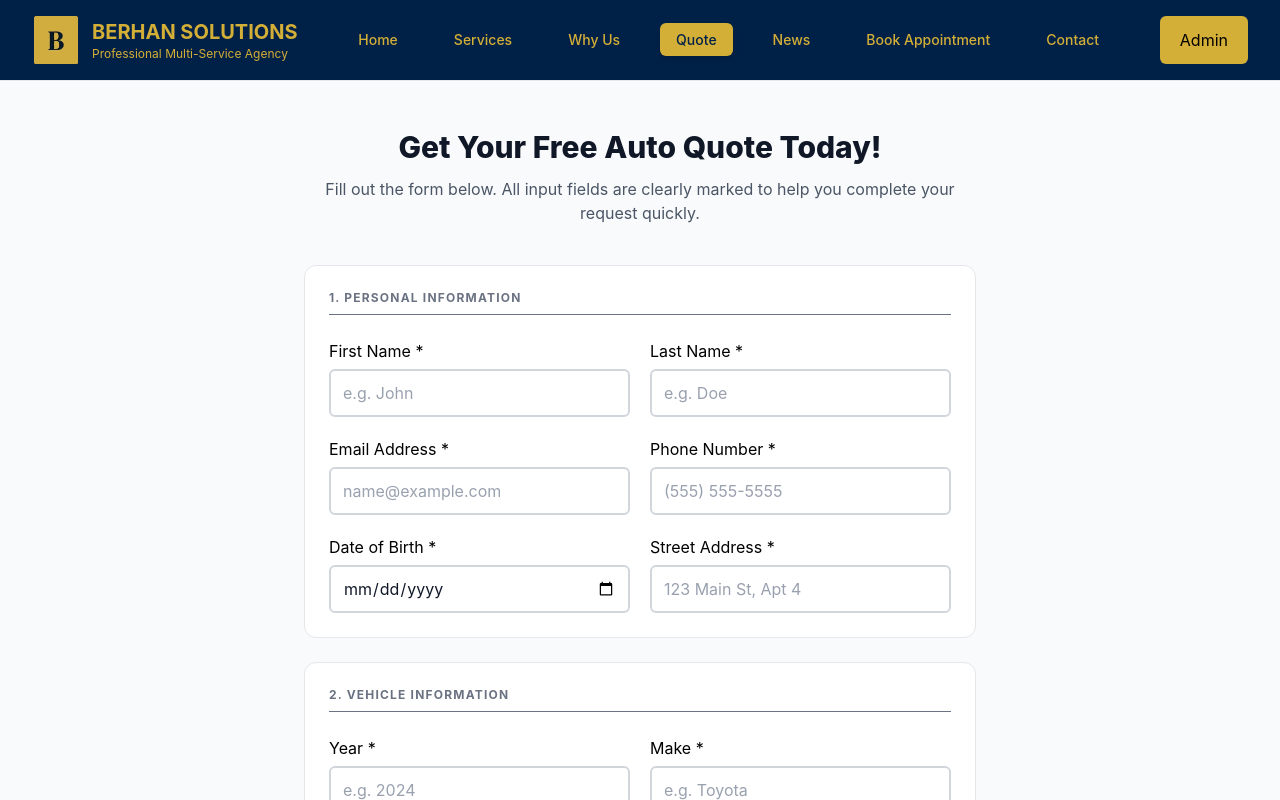
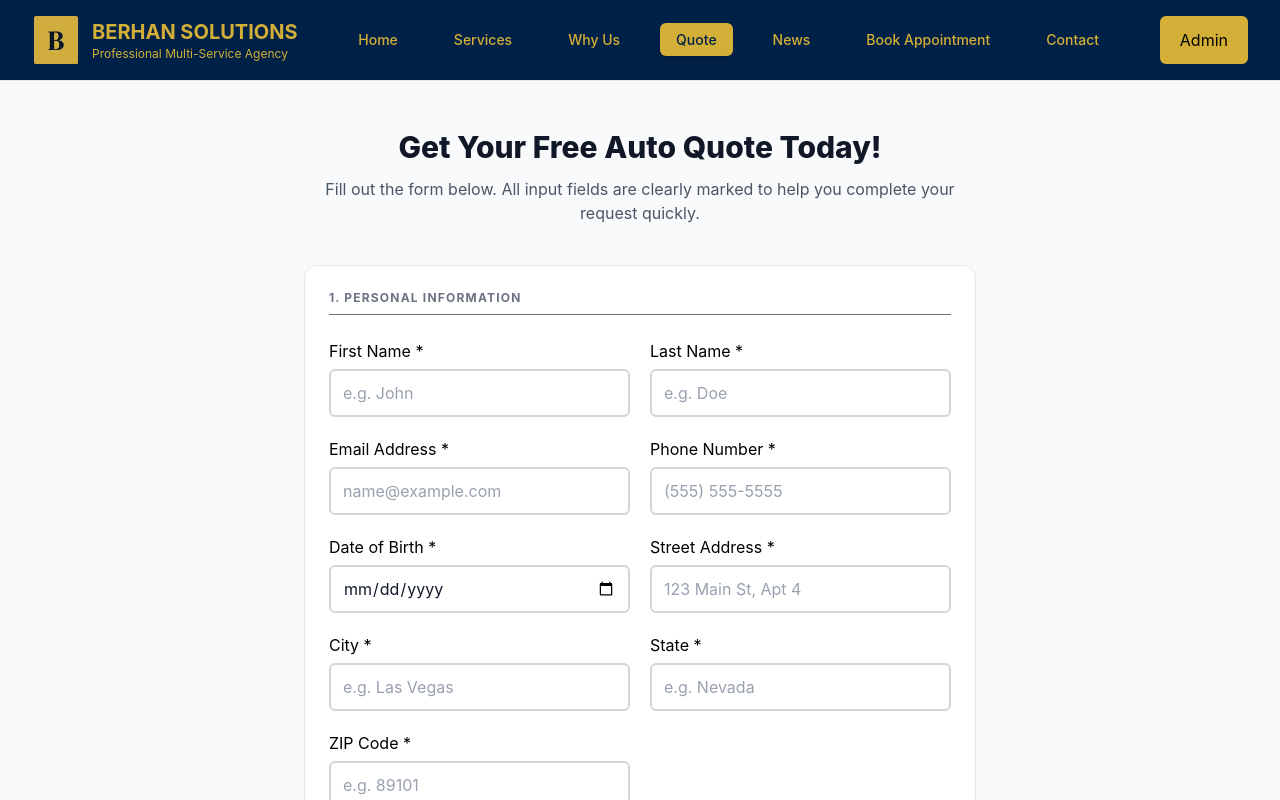
Before and after one commit to yayub1/Berhan_SoulutionLLC, a React (Vite) app in the folder berhan/: page /quote in a window 1280 px wide. Shown: the top 800 px of the page. Built offline with nearby package versions, Linux system fonts and the light colour scheme.

Commit message:
Add a quote new

```diff
--- a/berhan/src/pages/Quote/MainQuote.jsx
+++ b/berhan/src/pages/Quote/MainQuote.jsx
@@ -46,6 +46,32 @@ function MainQuote() {
                         <InputField label="Street Address *" id="address" placeholder="123 Main St, Apt 4" required
                             containerClassName="flex flex-col gap-1.5"
                             className="w-full px-3 py-2.5 text-base text-gray-900 bg-white border-2 border-gray-300 rounded-md placeholder-gray-400 focus:outline-none focus:border-yellow-700 transition-colors" />
+                        <InputField
+                            label="City *"
+                            id="city"
+                            placeholder="e.g. Las Vegas"
+                            required
+                            containerClassName="flex flex-col gap-1.5"
+                            className="w-full px-3 py-2.5 text-base text-gray-900 bg-white border-2 border-gray-300 rounded-md placeholder-gray-400 focus:outline-none focus:border-yellow-700 transition-colors"
+                        />
+
+                        <InputField
+                            label="State *"
+                            id="state"
+                            placeholder="e.g. Nevada"
+                            required
+                            containerClassName="flex flex-col gap-1.5"
+                            className="w-full px-3 py-2.5 text-base text-gray-900 bg-white border-2 border-gray-300 rounded-md placeholder-gray-400 focus:outline-none focus:border-yellow-700 transition-colors"
+                        />
+
+                        <InputField
+                            label="ZIP Code *"
+                            id="zipCode"
+                            placeholder="e.g. 89101"
+                            required
+                            containerClassName="flex flex-col gap-1.5"
+                            className="w-full px-3 py-2.5 text-base text-gray-900 bg-white border-2 border-gray-300 rounded-md placeholder-gray-400 focus:outline-none focus:border-yellow-700 transition-colors"
+                        />
                     </div>
                 </div>
 
@@ -71,13 +97,14 @@ function MainQuote() {
                 </div>
 
                 {/* Section 3: Coverage Preferences */}
+                {/* Section 3: Coverage Preferences */}
                 <div className="bg-white rounded-xl border border-gray-200 p-6 space-y-6">
                     <h2 className="text-xs font-bold uppercase tracking-widest text-gray-500 border-b pb-2">
                         3. Coverage Preferences
                     </h2>
                     <div className="flex flex-col gap-1.5">
                         <label htmlFor="coverageType" className="text-xs font-bold uppercase tracking-widest text-gray-900">
-                            Coverage Type *
+                            Coverage Type
                         </label>
                         <select id="coverageType" className="w-full px-3 py-2.5 bg-white text-gray-900 border-2 border-gray-300 rounded-md focus:outline-none focus:border-yellow-700 text-base">
                             <option value="">Select Coverage Type</option>
```
